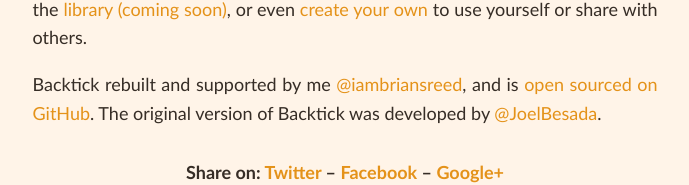
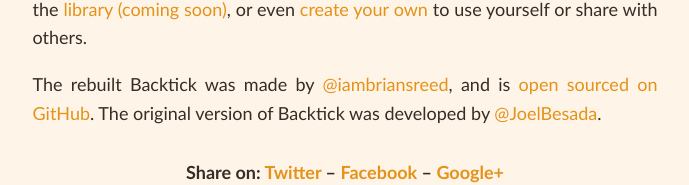
Before and after one commit to backtickbacktick/backtick.ninja, a website: page index.html in a window 1280 px wide. Shown: the part 529-714 px from the top of the page, without its empty margins (295-984 px from the left). Drawn offline with Linux system fonts and the light colour scheme.

Commit message:
verbiage update

```diff
--- a/index.html
+++ b/index.html
@@ -35,15 +35,14 @@
             <code>(`)</code>
             key on your keyboard.</p>
 
-        <p>
-            <strong>The extension comes with a set of predefined commands</strong>, you can checkout
+        <p><strong>The extension comes with a set of predefined commands</strong>, you can checkout
             the <a href="#">library
             (coming soon)</a>, or even <a href="http://bit.ly/2q55Y8D" target="_blank">create your
             own</a> to use
             yourself or share with others.
         </p>
 
-        <p>Backtick rebuilt and supported by me <a
+        <p>The rebuilt Backtick was made by <a
                 href="https://twitter.com/iambriansreed"
                 target="_blank">@iambriansreed</a>, and is <a
                     href="https://github.com/BacktickBacktick" target="_blank">open sourced on
```
